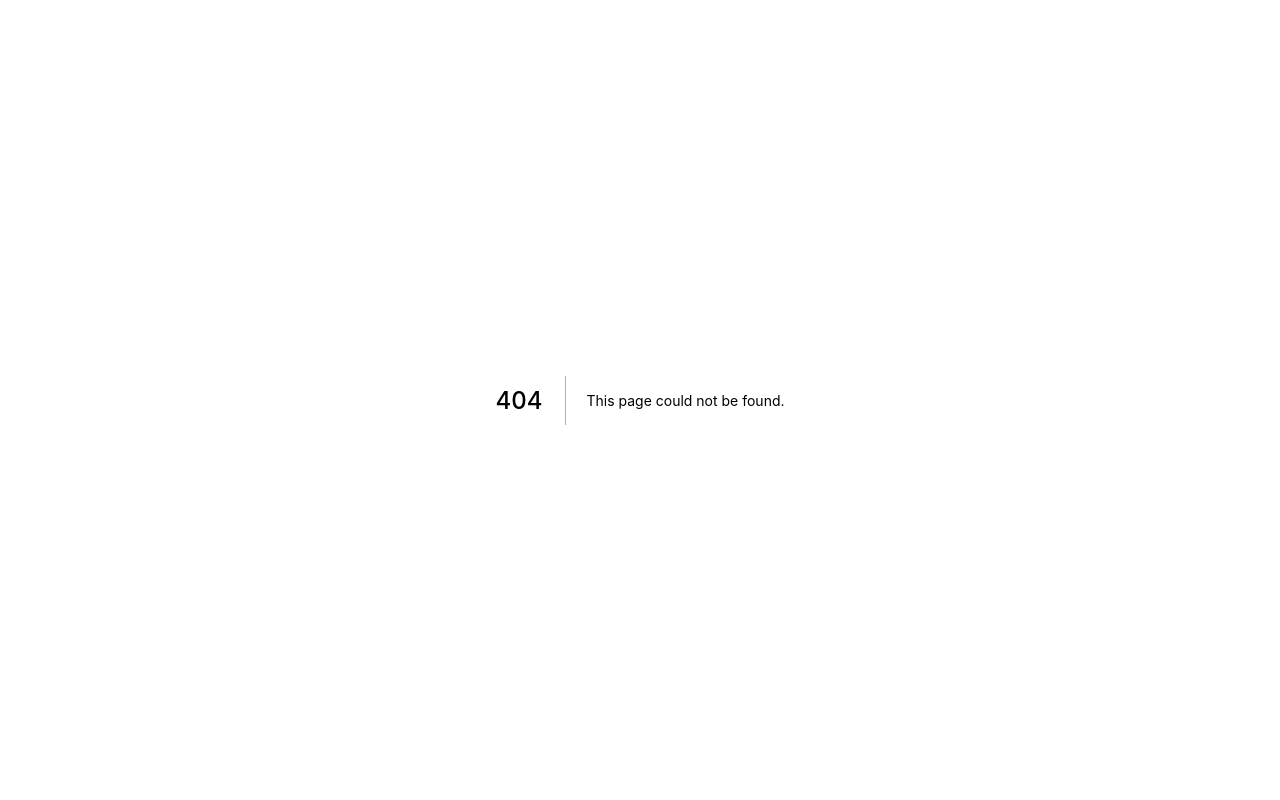
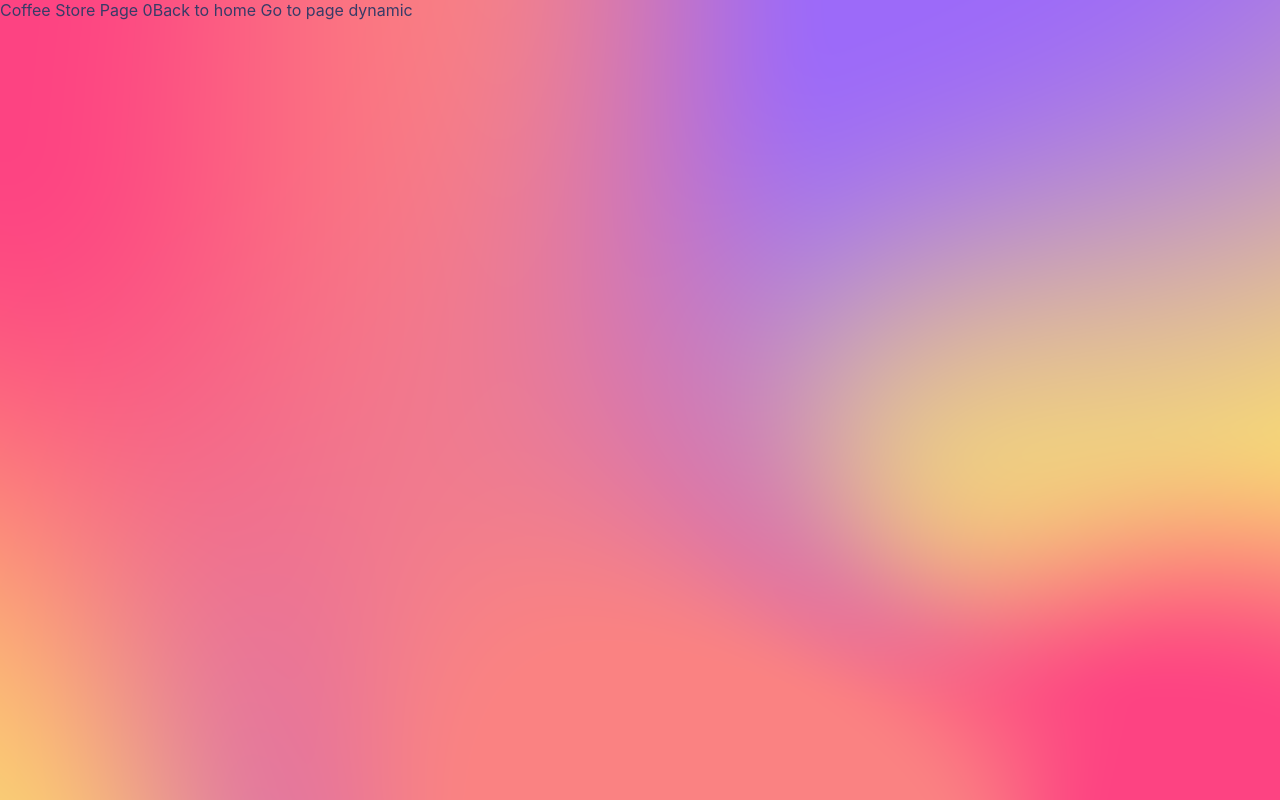
Before and after one commit to skoulas/coffee-connoisseur, a Next.js app: page /coffee-store/0 in a window 1280 px wide. Before the commit this address had no page. Built offline with nearby package versions, Linux system fonts and the light colour scheme.

Commit message:
added dynamic routing using Link component

```diff
--- /dev/null
+++ b/pages/coffee-store/[id].js
@@ -0,0 +1,19 @@
+import { useRouter } from "next/router";
+import Link from "next/link";
+
+const CoffeeStore = () => {
+  const router = useRouter();
+  return (
+    <div>
+      Coffee Store Page {router.query.id}
+      <Link href="/">
+        <a>Back to home </a>
+      </Link>
+      <Link href="/coffee-store/dynamic">
+        <a>Go to page dynamic</a>
+      </Link>
+    </div>
+  );
+};
+
+export default CoffeeStore;
```
